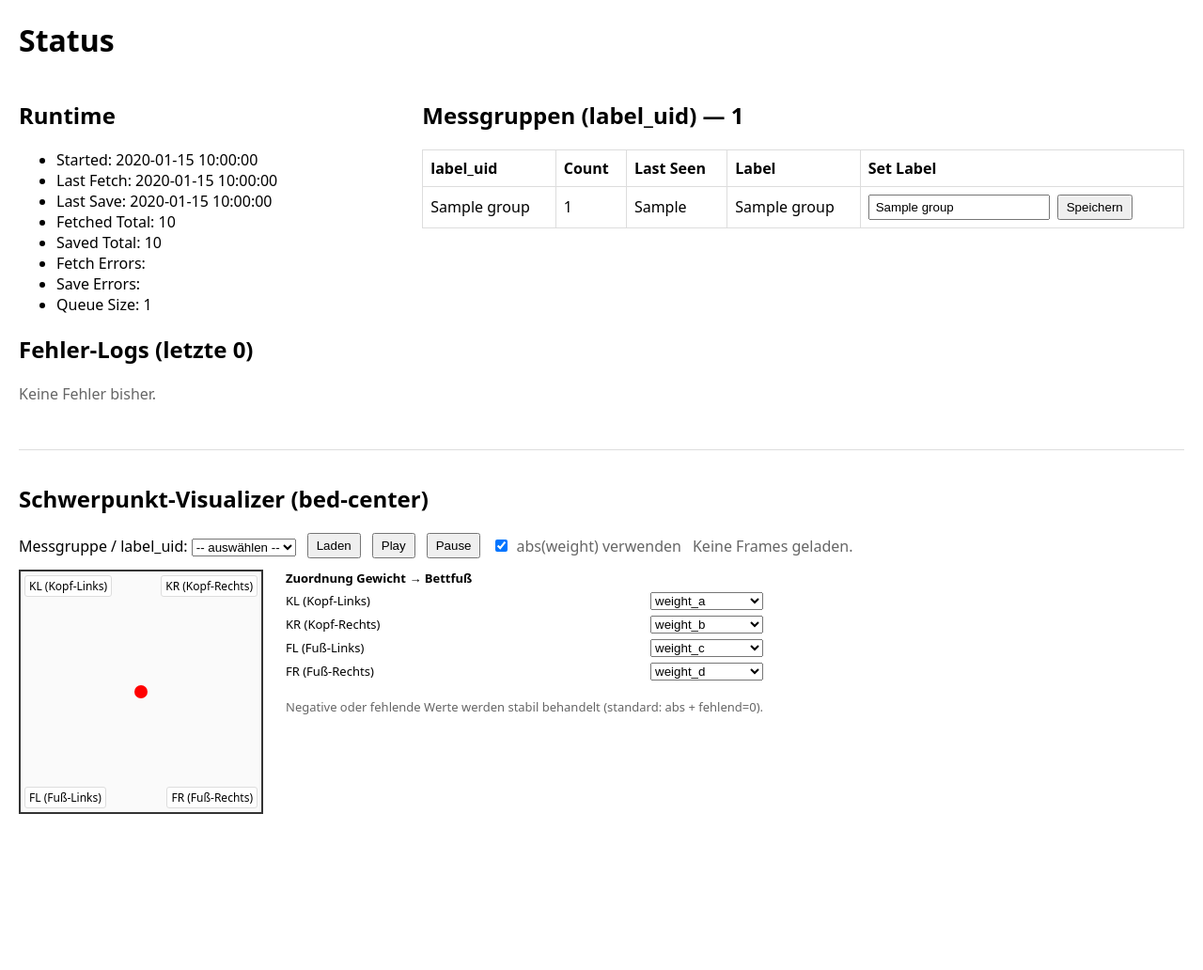
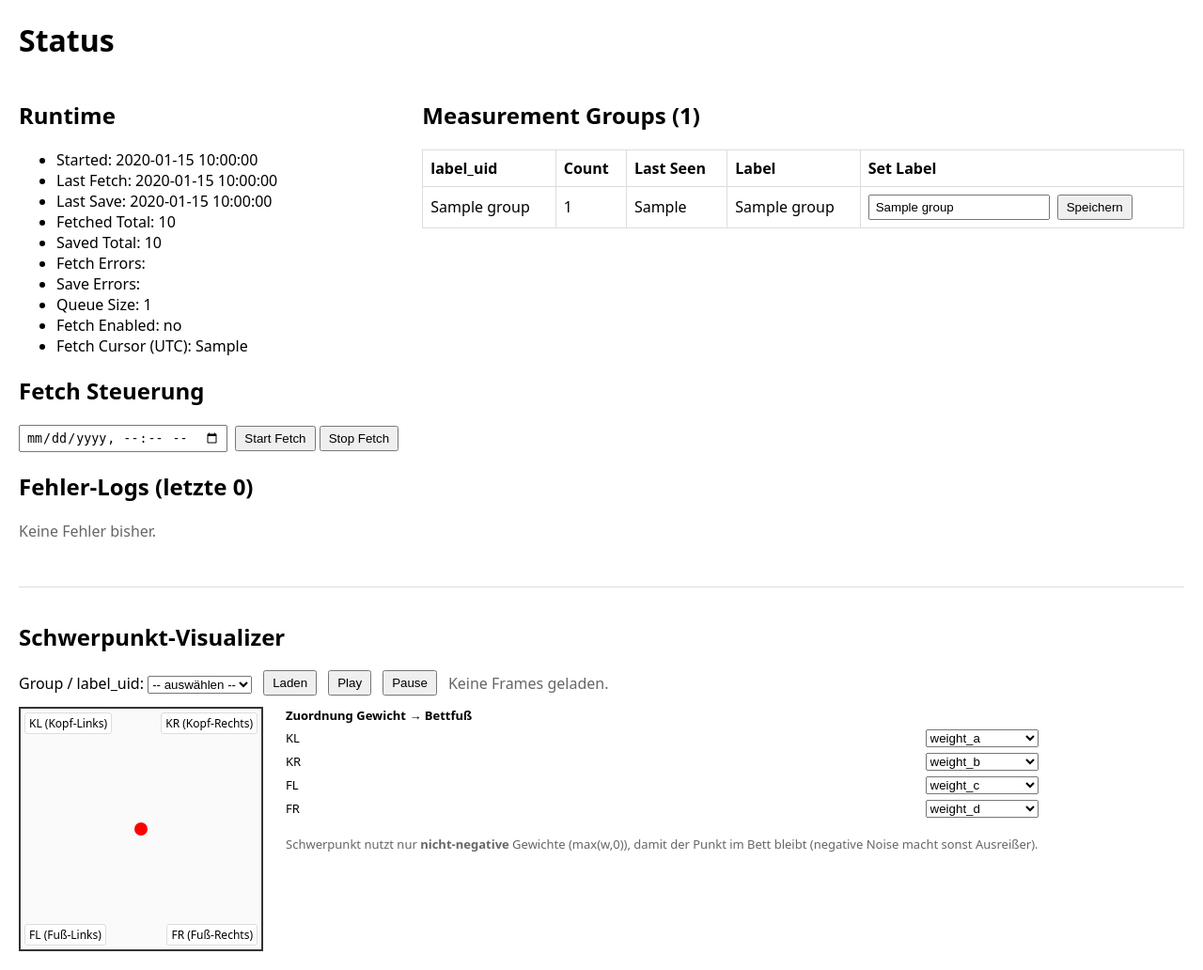
Before and after one commit to MicStern/SBM, a FastAPI app: template app/templates/status.html in a window 1280 px wide. Shown: the whole page at 94% size. Before the commit the page ends 866 px from the top, so only its background shows below. Run offline with FastAPI, Linux system fonts and the light colour scheme; the template is opened without the code that fills it: most values are stand-ins (such as "Sample title", 1, 10 or a date in 2020); parts of the project's set-up code (start-up, migrations or seed data) failed here and were passed over.

Commit message:
Update status.html

```diff
--- a/app/templates/status.html
+++ b/app/templates/status.html
@@ -10,29 +10,14 @@
     th { text-align: left; }
     .muted { color: #666; }
     form.inline { display: inline-flex; gap: 8px; align-items: center; }
-    input[type="text"] { padding: 4px 6px; }
+    input[type="text"], input[type="datetime-local"] { padding: 4px 6px; }
     button { padding: 4px 8px; cursor: pointer; }
     .grid { display: grid; grid-template-columns: 1fr 2fr; gap: 24px; }
 
-    #sv-container {
-      margin-top: 32px;
-      border-top: 1px solid #ddd;
-      padding-top: 16px;
-    }
-    #sv-controls {
-      display: flex;
-      flex-wrap: wrap;
-      gap: 12px;
-      align-items: center;
-      margin-bottom: 12px;
-    }
-    #sv-square-wrapper {
-      margin-top: 12px;
-      display: flex;
-      gap: 24px;
-      flex-wrap: wrap;
-      align-items: flex-start;
-    }
+    #sv-container { margin-top: 32px; border-top: 1px solid #ddd; padding-top: 16px; }
+    #sv-controls { display: flex; flex-wrap: wrap; gap: 12px; align-items: center; margin-bottom: 12px; }
+    #sv-square-wrapper { margin-top: 12px; display: flex; gap: 24px; flex-wrap: wrap; align-items: flex-start; }
+
     #sv-square {
       position: relative;
       width: 260px;
@@ -62,20 +47,13 @@
       background: red;
       pointer-events: none;
       transform: translate(-50%, -50%);
+      left: 50%;
+      top: 50%;
     }
 
-    #sv-mapping {
-      display: flex;
-      flex-direction: column;
-      gap: 6px;
-      font-size: 13px;
-      min-width: 260px;
-    }
-    #sv-mapping label {
-      display: flex;
-      justify-content: space-between;
-      gap: 8px;
-    }
+    #sv-meta { font-size: 13px; margin-top: 8px; }
+    #sv-mapping { display: flex; flex-direction: column; gap: 6px; font-size: 13px; min-width: 240px; }
+    #sv-mapping label { display: flex; justify-content: space-between; gap: 8px; }
     #sv-mapping select { min-width: 120px; }
   </style>
 </head>
@@ -94,7 +72,18 @@
         <li>Fetch Errors: {{ s.fetch_errors }}</li>
         <li>Save Errors: {{ s.save_errors }}</li>
         <li>Queue Size: {{ queue_size }}</li>
+        <li>Fetch Enabled: {{ "yes" if s.fetch_enabled else "no" }}</li>
+        <li>Fetch Cursor (UTC): {{ s.fetch_cursor_iso or "-" }}</li>
       </ul>
+
+      <h2>Fetch Steuerung</h2>
+      <form class="inline" method="post" action="/fetch/start">
+        <input type="datetime-local" name="start_dt" required>
+        <button type="submit">Start Fetch</button>
+      </form>
+      <form class="inline" method="post" action="/fetch/stop">
+        <button type="submit">Stop Fetch</button>
+      </form>
 
       <h2>Fehler-Logs (letzte {{ s.error_logs|length }})</h2>
       {% if s.error_logs %}
@@ -109,7 +98,7 @@
     </div>
 
     <div>
-      <h2>Messgruppen (label_uid) — {{ groups|length }}</h2>
+      <h2>Measurement Groups ({{ groups|length }})</h2>
       <table>
         <thead>
           <tr>
@@ -125,7 +114,7 @@
           <tr>
             <td>{{ g.label_uid }}</td>
             <td>{{ g.count }}</td>
-            <td>{{ g.last_seen }}</td>
+            <td>{{ g.last_seen or "" }}</td>
             <td>{{ g.label or "" }}</td>
             <td>
               <form class="inline" method="post" action="/label">
@@ -136,7 +125,7 @@
             </td>
           </tr>
         {% else %}
-          <tr><td colspan="5" class="muted">Noch keine Gruppen.</td></tr>
+          <tr><td colspan="5" class="muted">Noch keine Groups.</td></tr>
         {% endfor %}
         </tbody>
       </table>
@@ -144,11 +133,11 @@
   </div>
 
   <div id="sv-container">
-    <h2>Schwerpunkt-Visualizer (bed-center)</h2>
+    <h2>Schwerpunkt-Visualizer</h2>
 
     <div id="sv-controls">
       <label>
-        Messgruppe / label_uid:
+        Group / label_uid:
         <select id="sv-group-select">
           <option value="">-- auswählen --</option>
           {% for g in groups %}
@@ -160,12 +149,6 @@
       <button id="sv-load-btn">Laden</button>
       <button id="sv-play-btn">Play</button>
       <button id="sv-pause-btn">Pause</button>
-
-      <label class="muted" style="display:flex;gap:6px;align-items:center;">
-        <input type="checkbox" id="sv-abs" checked>
-        abs(weight) verwenden
-      </label>
-
       <span id="sv-status" class="muted"></span>
     </div>
 
@@ -180,56 +163,43 @@
 
       <div id="sv-mapping">
         <strong>Zuordnung Gewicht → Bettfuß</strong>
-
-        <label>
-          KL (Kopf-Links)
-          <select id="sv-map-kl">
+        <label>KL <select id="sv-map-kl">
           <option value="none">– keiner –</option>
           <option value="weight_a">weight_a</option>
           <option value="weight_b">weight_b</option>
           <option value="weight_c">weight_c</option>
           <option value="weight_d">weight_d</option>
-          </select>
-        </label>
-
-        <label>
-          KR (Kopf-Rechts)
-          <select id="sv-map-kr">
+        </select></label>
+        <label>KR <select id="sv-map-kr">
           <option value="none">– keiner –</option>
           <option value="weight_a">weight_a</option>
           <option value="weight_b">weight_b</option>
           <option value="weight_c">weight_c</option>
           <option value="weight_d">weight_d</option>
-          </select>
-        </label>
-
-        <label>
-          FL (Fuß-Links)
-          <select id="sv-map-fl">
+        </select></label>
+        <label>FL <select id="sv-map-fl">
           <option value="none">– keiner –</option>
           <option value="weight_a">weight_a</option>
           <option value="weight_b">weight_b</option>
           <option value="weight_c">weight_c</option>
           <option value="weight_d">weight_d</option>
-          </select>
-        </label>
-
-        <label>
-          FR (Fuß-Rechts)
-          <select id="sv-map-fr">
+        </select></label>
+        <label>FR <select id="sv-map-fr">
           <option value="none">– keiner –</option>
           <option value="weight_a">weight_a</option>
           <option value="weight_b">weight_b</option>
           <option value="weight_c">weight_c</option>
           <option value="weight_d">weight_d</option>
-          </select>
-        </label>
+        </select></label>
 
         <p class="muted">
-          Negative oder fehlende Werte werden stabil behandelt (standard: abs + fehlend=0).
+          Schwerpunkt nutzt nur <b>nicht-negative</b> Gewichte (max(w,0)), damit der Punkt
+          im Bett bleibt (negative Noise macht sonst Ausreißer).
         </p>
       </div>
     </div>
+
+    <div id="sv-meta" class="muted"></div>
   </div>
 
   <script>
@@ -238,9 +208,8 @@
       const loadBtn = document.getElementById('sv-load-btn');
       const playBtn = document.getElementById('sv-play-btn');
       const pauseBtn = document.getElementById('sv-pause-btn');
-      const absToggle = document.getElementById('sv-abs');
-
       const statusSpan = document.getElementById('sv-status');
+      const meta = document.getElementById('sv-meta');
       const square = document.getElementById('sv-square');
       const dot = document.getElementById('sv-dot');
 
@@ -253,7 +222,6 @@
       let currentIndex = 0;
       let timerId = null;
 
-      // default mapping
       mapKL.value = "weight_a";
       mapKR.value = "weight_b";
       mapFL.value = "weight_c";
@@ -270,68 +238,54 @@
         FR: { x:  1, y:  1 },
       };
 
-      function safeWeight(v) {
-        let n = 0;
-        if (typeof v === "number" && isFinite(v)) n = v;
-        if (absToggle.checked) n = Math.abs(n);
-        // Negative/NaN -> 0
-        if (!isFinite(n) || n < 0) n = 0;
-        return n;
-      }
-
-      function clamp(val, min, max) {
-        return Math.max(min, Math.min(max, val));
+      function getWeight(frame, key) {
+        if (!key || key === "none") return 0;
+        const v = frame[key];
+        const n = (typeof v === "number" && isFinite(v)) ? v : 0;
+        return Math.max(n, 0); // <= wichtig: negatives rausfiltern
       }
 
       function computeCenter(frame, mapping) {
-        let sumW = 0;
-        let sumX = 0;
-        let sumY = 0;
+        let sumW = 0, sumX = 0, sumY = 0;
 
         for (const corner of Object.keys(mapping)) {
           const key = mapping[corner];
-          if (!key || key === "none") continue;
-
-          const weight = safeWeight(frame[key]);
-          if (weight <= 0) continue;
-
+          const w = getWeight(frame, key);
+          if (w <= 0) continue;
           const pos = positions[corner];
-          sumW += weight;
-          sumX += weight * pos.x;
-          sumY += weight * pos.y;
+          sumW += w;
+          sumX += w * pos.x;
+          sumY += w * pos.y;
         }
 
         if (sumW <= 0) return { x: 0, y: 0 };
-
-        // Normalerweise bereits in [-1..1], aber wir clampen hart als Safety
-        return {
-          x: clamp(sumX / sumW, -1, 1),
-          y: clamp(sumY / sumW, -1, 1),
-        };
+        return { x: sumX / sumW, y: sumY / sumW };
       }
 
       function renderFrame(idx) {
         if (!frames.length) {
           statusSpan.textContent = "Keine Frames geladen.";
-          dot.style.left = "50%";
-          dot.style.top = "50%";
           return;
         }
-        idx = clamp(idx, 0, frames.length - 1);
-
         const frame = frames[idx];
         const mapping = getMapping();
         const center = computeCenter(frame, mapping);
 
-        const size = square.clientWidth;
+        const size = square.getBoundingClientRect().width;
 
-        const xNorm = (center.x + 1) / 2;
-        const yNorm = (center.y + 1) / 2;
+        // clamp [-1,1]
+        const cx = Math.max(-1, Math.min(1, center.x));
+        const cy = Math.max(-1, Math.min(1, center.y));
+
+        const xNorm = (cx + 1) / 2;
+        const yNorm = (cy + 1) / 2;
 
         dot.style.left = (xNorm * size) + "px";
-        dot.style.top  = (yNorm * size) + "px";
+        dot.style.top = (yNorm * size) + "px";
 
-        statusSpan.textContent = `Frame ${idx + 1}/${frames.length} (t=${frame.timestamp || "?"})`;
+        statusSpan.textContent = `Frame ${idx + 1}/${frames.length}`;
+        meta.textContent =
+          `t=${frame.timestamp || "?"} | a=${frame.weight_a.toFixed(2)} b=${frame.weight_b.toFixed(2)} c=${frame.weight_c.toFixed(2)} d=${frame.weight_d.toFixed(2)}`;
       }
 
       function stopPlayback() {
@@ -345,16 +299,15 @@
         stopPlayback();
         currentIndex = 0;
 
-        const uid = groupSelect.value;
-        if (!uid) {
-          statusSpan.textContent = "Bitte zuerst eine label_uid auswählen.";
+        const gid = groupSelect.value;
+        if (!gid) {
+          statusSpan.textContent = "Bitte zuerst label_uid auswählen.";
           return;
         }
 
         statusSpan.textContent = "Lade Daten ...";
-
         try {
-          const resp = await fetch(`/group_weights?label_uid=${encodeURIComponent(uid)}`);
+          const resp = await fetch(`/group_weights?label_uid=${encodeURIComponent(gid)}`);
           if (!resp.ok) {
             statusSpan.textContent = `Fehler beim Laden (${resp.status})`;
             return;
@@ -362,21 +315,20 @@
           const data = await resp.json();
           frames = data.frames || [];
           if (!frames.length) {
-            statusSpan.textContent = "Keine Frames für diese Gruppe gefunden.";
-            renderFrame(0);
+            statusSpan.textContent = "Keine Frames gefunden.";
             return;
           }
           statusSpan.textContent = `Frames geladen: ${frames.length}`;
-          renderFrame(0);
+          renderFrame(currentIndex);
         } catch (e) {
           console.error(e);
-          statusSpan.textContent = "Fehler beim Laden (siehe Konsole).";
+          statusSpan.textContent = "Fehler beim Laden (Konsole).";
         }
       }
 
       function startPlayback() {
         if (!frames.length) {
-          statusSpan.textContent = "Keine Frames geladen – bitte zuerst 'Laden' klicken.";
+          statusSpan.textContent = "Keine Frames geladen.";
           return;
         }
         if (timerId !== null) return;
@@ -384,17 +336,12 @@
         timerId = setInterval(() => {
           currentIndex = (currentIndex + 1) % frames.length;
           renderFrame(currentIndex);
-        }, 300);
+        }, 500);
       }
 
       loadBtn.addEventListener('click', (e) => { e.preventDefault(); loadGroup(); });
       playBtn.addEventListener('click', (e) => { e.preventDefault(); startPlayback(); });
-      pauseBtn.addEventListener('click', (e) => { e.preventDefault(); stopPlayback(); statusSpan.textContent = "Pause."; });
-
-      // wenn mapping/abs umgestellt wird -> neu rendern
-      [mapKL, mapKR, mapFL, mapFR, absToggle].forEach(el => {
-        el.addEventListener('change', () => renderFrame(currentIndex));
-      });
+      pauseBtn.addEventListener('click', (e) => { e.preventDefault(); stopPlayback(); });
 
       window.addEventListener('load', () => renderFrame(0));
     })();
```
Lines whose indentation alone changed are shown as unchanged.
